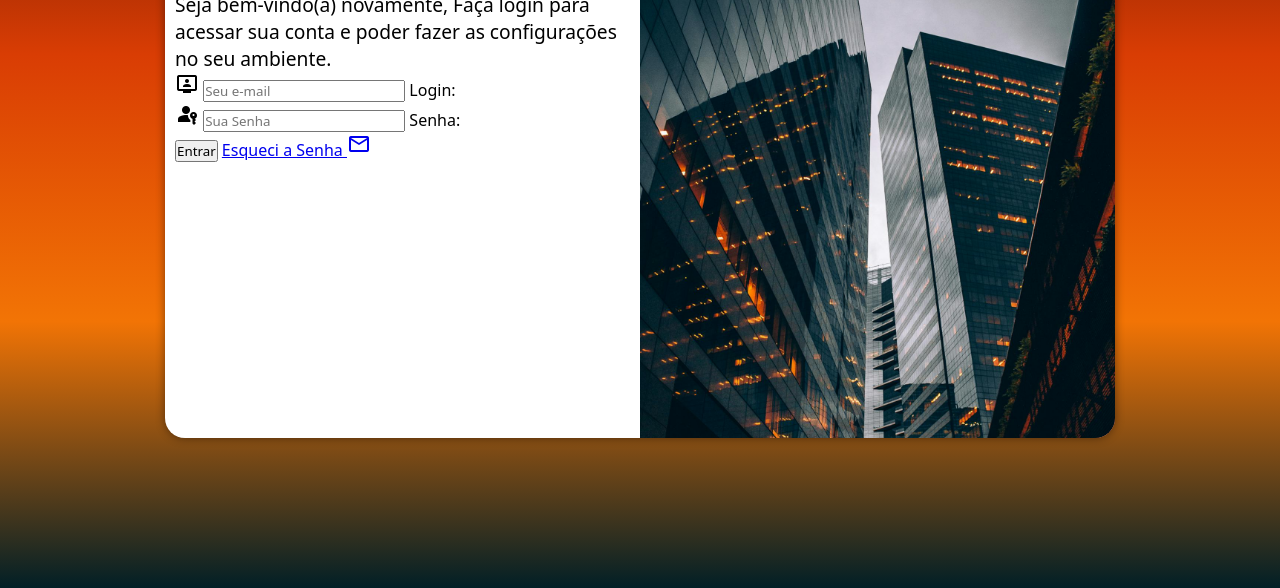
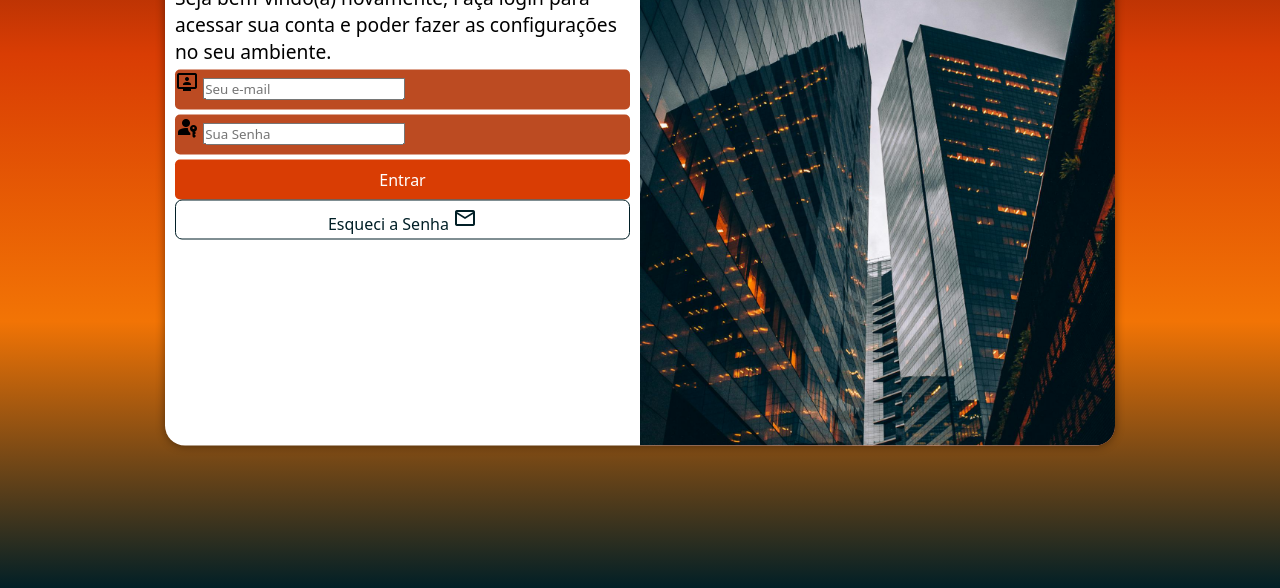
Before and after one commit to DRPMourino/projeto-login, a plain HTML site: page index.html in a window 1280 px wide. Shown: the part 212-800 px from the top of the page. Drawn offline with nearby package versions, Linux system fonts and the light colour scheme.

Commit message:
projeto-login

```diff
--- a/Estilos/style.css
+++ b/Estilos/style.css
@@ -37,7 +37,7 @@ section#Login {
 
     background-color: white;
     width: 250px;
-    height: 500px;
+    height: 515px;
     border-radius: 20px;
     box-shadow: 0px 0px 10px rgba(0, 0, 0, 0.451);
 
@@ -57,11 +57,63 @@ section#Login > div#Formulario {
     display: block;
     padding: 10px;
 }
+
 div#Formulario > h1 {
     text-align: center;
-    font-size:10px;
+    font-size:20px;
 }
 
 div#Formulario > p {
     font-size: 0.8em;
 }
+
+form > div.Campo {
+    background-color: #bc4b22; /*Alteração*/
+    display: block;
+    width: 100%;
+    height: 40px;
+    border-radius: 5px;
+    margin: 5px 0px;
+}
+
+div.Campo > label {
+    display: none;
+}
+
+form > input[type=submit] {
+    display: block;
+    font-size: 1em;
+    width: 100%;
+    height: 40px;
+    background-color: #D93D04;
+    color: white;
+    border: none;
+    border-radius: 5px;
+    cursor: pointer;
+}
+
+form > input[type=submit]:hover {
+    background-color: #F27405;
+}
+
+form > a.botao {
+    display: block;
+    text-align: center;
+    font-size: 1em;
+    width: 100%;
+    height: 40px;
+    padding-top: 5px;
+    background-color:white;
+    color: #011F26;
+    border: 1px solid #011F26;
+    border-radius: 7px;
+    text-decoration: none;
+}
+
+form > a.botao:hover {
+    background-color: #D93D04;
+}
+
+form > a.botao > i {
+    font-size: 0.8em;
+}
--- a/index.html
+++ b/index.html
@@ -31,7 +31,7 @@
                         <label for="isenha">Senha:</label>
                     </div>
                     <input type="submit" value="Entrar">
-                    <a href="esqueci.html">
+                    <a href="esqueci.html" class="botao">
                         Esqueci a Senha <span class="material-symbols-outlined">mail</span>
                     </a>
                 </form>
```
